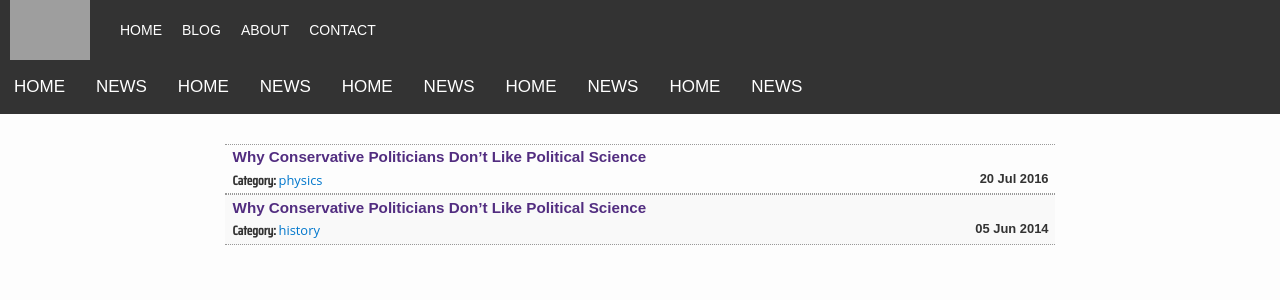
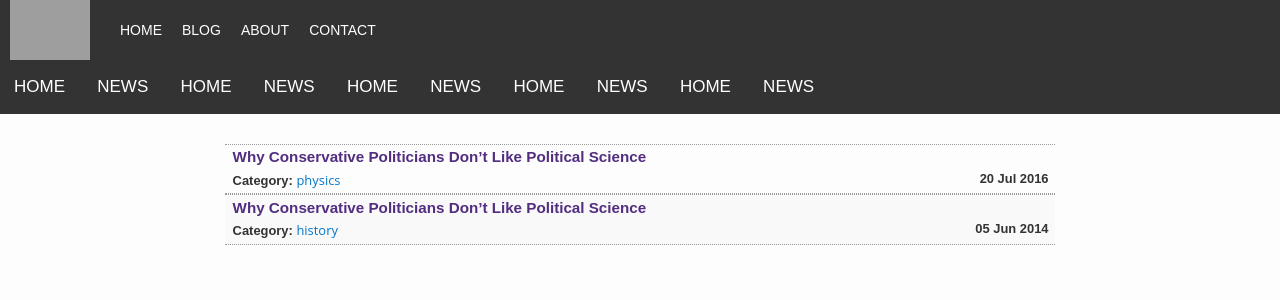
Before and after one commit to Indscience/indscience.github.io, a Jekyll site: the page built from index.html, in a window 1280 px wide. Shown: the top 300 px of the page. Built offline with Jekyll 4.4.1, drawn with Linux system fonts in a browser that asks for light colours; nearby versions of some CDN libraries; grey boxes are pictures that could not be loaded.

Commit message:
Update head.html

```diff
--- a/_includes/head.html
+++ b/_includes/head.html
@@ -9,9 +9,9 @@
   <link rel="stylesheet" href="{{ "/css/main.css" | prepend: site.baseurl }}">
   <link rel="canonical" href="{{ page.url | replace:'index.html','' | prepend: site.baseurl | prepend: site.url }}">
   <link rel="alternate" type="application/rss+xml" title="{{ site.title }}" href="{{ "/feed.xml" | prepend: site.baseurl | prepend: site.url }}" />
-<link href='http://fonts.googleapis.com/css?family=Saira+Condensed:wght@500'rel='stylesheet' type='text/css'>
+<link href='http://fonts.googleapis.com/css?family=Saira:wght@500'rel='stylesheet' type='text/css'>
 
-<link href="https://fonts.googleapis.com/css2?family=Saira+Condensed:wght@500&display=swap" rel="stylesheet">
+<link href="https://fonts.googleapis.com/css2?family=Saira:wght@500&display=swap" rel="stylesheet">
 <link rel="stylesheet" href="//maxcdn.bootstrapcdn.com/font-awesome/4.3.0/css/font-awesome.min.css">
 <!-- icon, perhaps -->
 <link rel="icon" type="image/png" href="/images/icon.png">
```
